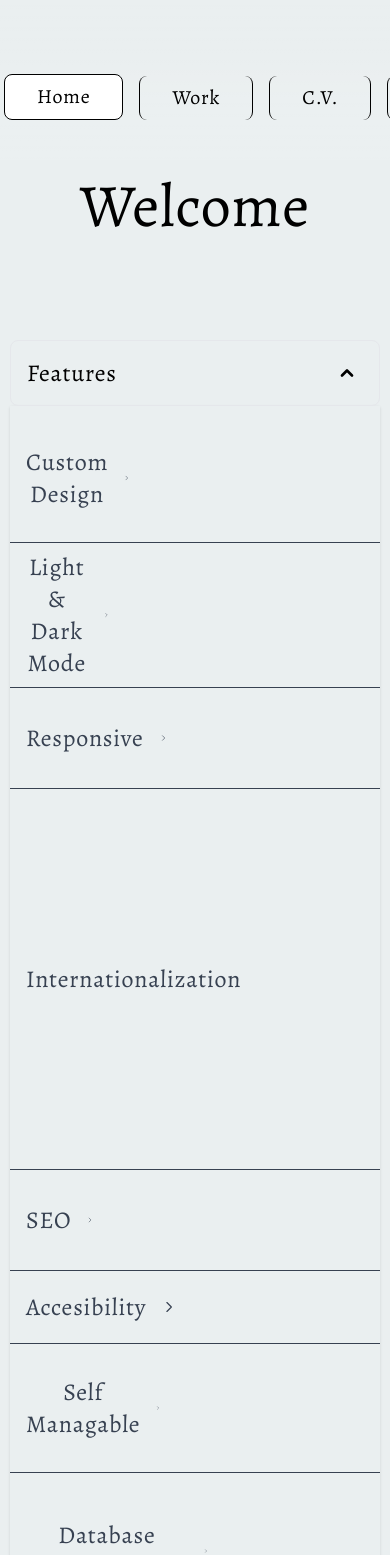
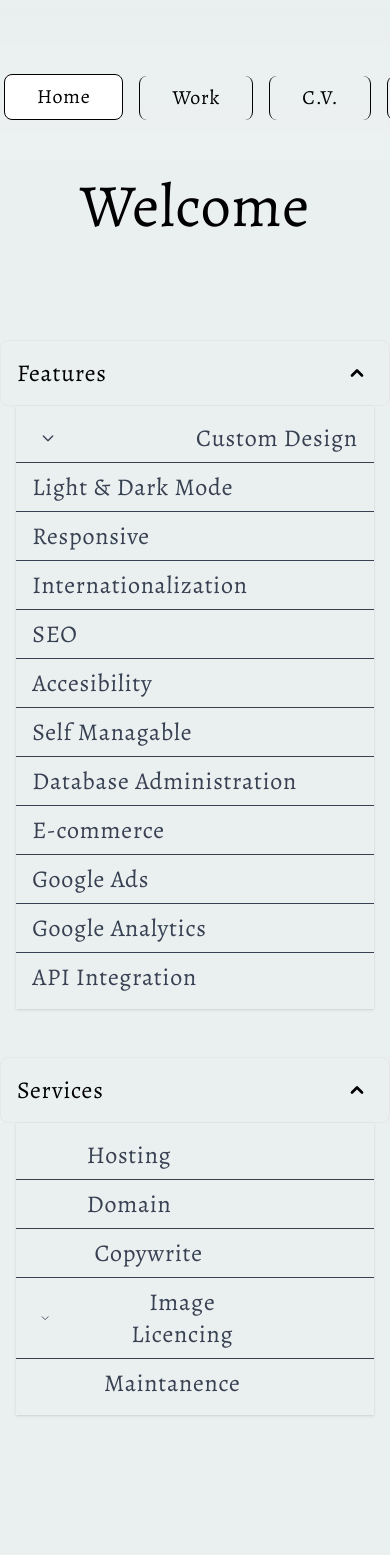
Before and after one commit to Tezcatlipoca0000/tez-web, a Next.js app: page /en in a window 390 px wide. Shown: the top 1555 px of the page. After the commit the page ends 1439 px from the top, so only its background shows below. Built offline with nearby package versions, Linux system fonts and the light colour scheme.

Commit message:
Fixed responsive design Features

```diff
--- a/app/[locale]/components/Features.js
+++ b/app/[locale]/components/Features.js
@@ -45,7 +45,7 @@ export default function Features({ dictionary }) {
                             <Image src={customBG} alt="custom design background image" fill style={{objectFit: "cover"}} className=""/>
                         </div>
                         <h3 className="z-10 text-4xl">{dictionary.Features.customTitle}</h3>
-                        <p className="z-10 featDesc">{dictionary.Features.customContent}</p>
+                        <p className="z-10 featDesc text-justify mt-5">{dictionary.Features.customContent}</p>
                     </div>
 
                     <div className="featCard" onClick={toggleFeature}>
@@ -53,7 +53,7 @@ export default function Features({ dictionary }) {
                             <Image src={colorModeBG} alt="color mode background image" fill style={{objectFit: "cover"}} className=""/>
                         </div>
                         <h3 className="z-10 text-4xl">{dictionary.Features.colorTitle}</h3>
-                        <p className="z-10 featDesc">{dictionary.Features.colorContent}</p>
+                        <p className="z-10 featDesc text-justify mt-5">{dictionary.Features.colorContent}</p>
                     </div>
 
                     <div className="featCard" onClick={toggleFeature}>
@@ -61,7 +61,7 @@ export default function Features({ dictionary }) {
                             <Image src={responsiveBG} alt="responsive design background image" fill style={{objectFit: "cover"}} className=""/>
                         </div>
                         <h3 className="z-10 text-4xl">{dictionary.Features.respTitle}</h3>
-                        <p className="z-10 featDesc">{dictionary.Features.respContent}</p>
+                        <p className="z-10 featDesc text-justify mt-5">{dictionary.Features.respContent}</p>
                     </div>
 
                     <div className="featCard" onClick={toggleFeature}>
@@ -69,7 +69,7 @@ export default function Features({ dictionary }) {
                             <Image src={interBG} alt="internationalization background image" fill style={{objectFit: "cover"}} className=""/>
                         </div>
                         <h3 className="z-10 text-4xl">{dictionary.Features.interTitle}</h3>
-                        <p className="z-10 featDesc">{dictionary.Features.interContent}</p>
+                        <p className="z-10 featDesc text-justify mt-5">{dictionary.Features.interContent}</p>
                     </div>
 
                     <div className="featCard" onClick={toggleFeature}>
@@ -77,7 +77,7 @@ export default function Features({ dictionary }) {
                             <Image src={seoBG} alt="SEO background image" fill style={{objectFit: "cover"}} className=""/>
                         </div>
                         <h3 className="z-10 text-4xl">{dictionary.Features.seoTitle}</h3>
-                        <p className="z-10 featDesc">{dictionary.Features.seoContent}</p>
+                        <p className="z-10 featDesc text-justify mt-5">{dictionary.Features.seoContent}</p>
                     </div>
 
                     <div className="featCard" onClick={toggleFeature}>
@@ -85,7 +85,7 @@ export default function Features({ dictionary }) {
                             <Image src={accesibBG} alt="Accesibility background image" fill style={{objectFit: "cover"}} className=""/>
                         </div>
                         <h3 className="z-10 text-4xl">{dictionary.Features.accesibTitle}</h3>
-                        <p className="z-10 featDesc">{dictionary.Features.accesibContent}</p>
+                        <p className="z-10 featDesc text-justify mt-5">{dictionary.Features.accesibContent}</p>
                     </div>
 
                     <div className="featCard" onClick={toggleFeature}>
@@ -93,7 +93,7 @@ export default function Features({ dictionary }) {
                             <Image src={manageBG} alt="Self-Manageable background image" fill style={{objectFit: "cover"}} className=""/>
                         </div>
                         <h3 className="z-10 text-4xl">{dictionary.Features.manageTitle}</h3>
-                        <p className="z-10 featDesc">{dictionary.Features.manageContent}</p>
+                        <p className="z-10 featDesc text-justify mt-5">{dictionary.Features.manageContent}</p>
                     </div>
 
                     <div className="featCard" onClick={toggleFeature}>
@@ -101,7 +101,7 @@ export default function Features({ dictionary }) {
                             <Image src={dbBG} alt="Database Administration background image" fill style={{objectFit: "cover"}} className=""/>
                         </div>
                         <h3 className="z-10 text-4xl">{dictionary.Features.dbTitle}</h3>
-                        <p className="z-10 featDesc">{dictionary.Features.dbContent}</p>
+                        <p className="z-10 featDesc text-justify mt-5">{dictionary.Features.dbContent}</p>
                     </div>
 
                     <div className="featCard" onClick={toggleFeature}>
@@ -109,7 +109,7 @@ export default function Features({ dictionary }) {
                             <Image src={ecommBG} alt="Ecommerce background image" fill style={{objectFit: "cover"}} className=""/>
                         </div>
                         <h3 className="z-10 text-4xl">{dictionary.Features.ecomTitle}</h3>
-                        <p className="z-10 featDesc">{dictionary.Features.ecomContent}</p>
+                        <p className="z-10 featDesc text-justify mt-5">{dictionary.Features.ecomContent}</p>
                     </div>
 
                     <div className="featCard" onClick={toggleFeature}>
@@ -117,7 +117,7 @@ export default function Features({ dictionary }) {
                             <Image src={adsBG} alt="Google Ads background image" fill style={{objectFit: "cover"}} className=""/>
                         </div>
                         <h3 className="z-10 text-4xl">{dictionary.Features.adsTitle}</h3>
-                        <p className="z-10 featDesc">{dictionary.Features.adsContent}</p>
+                        <p className="z-10 featDesc text-justify mt-5">{dictionary.Features.adsContent}</p>
                     </div>
 
                     <div className="featCard" onClick={toggleFeature}>
@@ -125,7 +125,7 @@ export default function Features({ dictionary }) {
                             <Image src={analBG} alt="Google Analytics background image" fill style={{objectFit: "cover"}} className=""/>
                         </div>
                         <h3 className="z-10 text-4xl">{dictionary.Features.analTitle}</h3>
-                        <p className="z-10 featDesc">{dictionary.Features.analContent}</p>
+                        <p className="z-10 featDesc text-justify mt-5">{dictionary.Features.analContent}</p>
                     </div>
 
                     <div className="featCard" onClick={toggleFeature}>
@@ -133,26 +133,30 @@ export default function Features({ dictionary }) {
                             <Image src={apiBG} alt="API Integration background image" fill style={{objectFit: "cover"}} className=""/>
                         </div>
                         <h3 className="z-10 text-4xl">{dictionary.Features.apiTitle}</h3>
-                        <p className="z-10 featDesc">{dictionary.Features.apiContent}</p>
+                        <p className="z-10 featDesc text-justify mt-5">{dictionary.Features.apiContent}</p>
                     </div>
 
                 </div>
             </div>
 
             {/* For smaller screens */}
-            <div className="w-11/12 my-6 lg:hidden">
+            <div className="w-screen my-6 flex flex-col justify-center items-center lg:hidden">
                 <button className="border rounded-lg w-full inline-flex justify-between text-2xl p-4" type="button" onClick={toggleFeatures}>
                     Features
-                    {down ? <ArrowDown /> : <ArrowUp />}
+                    {down ? <ArrowDown width="4"/> : <ArrowUp />}
                 </button>
 
-                <div id="featuresList" className="shadow w-full">
+                <div id="featuresList" className="shadow w-11/12">
                     <ul className="py-2 text-gray-700 dark:text-gray-200 divide-y divide-current rounded-lg">
                         <li>
                             <button className="featBtn" onClick={toggleFeature}>
-                                {dictionary.Features.customTitle}
-                                <ArrowRight />
-                                <span className="featDesc1">
+                                <div className=" w-full flex items-center justify-between">
+                                    <ArrowDown width="2"/>
+                                    <h3 className="">
+                                        {dictionary.Features.customTitle}
+                                    </h3>
+                                </div>
+                                <span className="featDesc text-center">
                                     {dictionary.Features.customContent}
                                 </span>
                             </button>
@@ -160,8 +164,8 @@ export default function Features({ dictionary }) {
                         <li>
                             <button className="featBtn">
                                 {dictionary.Features.colorTitle}
-                                <ArrowRight />
-                                <span className="featDesc1">
+
+                                <span className="featDesc text-center">
                                     {dictionary.Features.colorContent}
                                 </span>
                             </button>
@@ -169,8 +173,8 @@ export default function Features({ dictionary }) {
                         <li>
                             <button className="featBtn">
                                 {dictionary.Features.respTitle}
-                                <ArrowRight />
-                                <span className="featDesc1">
+
+                                <span className="featDesc text-center">
                                     {dictionary.Features.respContent}
                                 </span>
                             </button>
@@ -178,8 +182,8 @@ export default function Features({ dictionary }) {
                         <li>
                             <button className="featBtn">
                                 {dictionary.Features.interTitle}
-                                <ArrowRight />
-                                <span className="featDesc1">
+
+                                <span className="featDesc text-center">
                                     {dictionary.Features.interContent}
                                 </span>
                             </button>
@@ -187,8 +191,8 @@ export default function Features({ dictionary }) {
                         <li>
                             <button className="featBtn">
                                 {dictionary.Features.seoTitle}
-                                <ArrowRight />
-                                <span className="featDesc1">
+
+                                <span className="featDesc text-center">
                                     {dictionary.Features.seoContent}
                                 </span>
                             </button>
@@ -196,8 +200,8 @@ export default function Features({ dictionary }) {
                         <li>
                             <button className="featBtn">
                                 {dictionary.Features.accesibTitle}
-                                <ArrowRight />
-                                <span className="featDesc1">
+
+                                <span className="featDesc text-center">
                                     {dictionary.Features.accesibContent}
                                 </span>
                             </button>
@@ -205,8 +209,8 @@ export default function Features({ dictionary }) {
                         <li>
                             <button className="featBtn">
                                 {dictionary.Features.manageTitle}
-                                <ArrowRight />
-                                <span className="featDesc1">
+
+                                <span className="featDesc text-center">
                                     {dictionary.Features.manageContent}
                                 </span>
                             </button>
@@ -214,8 +218,8 @@ export default function Features({ dictionary }) {
                         <li>
                             <button className="featBtn">
                                 {dictionary.Features.dbTitle}
-                                <ArrowRight />
-                                <span className="featDesc1">
+
+                                <span className="featDesc text-center">
                                     {dictionary.Features.dbContent}
                                 </span>
                             </button>
@@ -223,8 +227,8 @@ export default function Features({ dictionary }) {
                         <li>
                             <button className="featBtn">
                                 {dictionary.Features.ecomTitle}
-                                <ArrowRight />
-                                <span className="featDesc1">
+
+                                <span className="featDesc text-center">
                                     {dictionary.Features.ecomContent}
                                 </span>
                             </button>
@@ -232,8 +236,8 @@ export default function Features({ dictionary }) {
                         <li>
                             <button className="featBtn">
                                 {dictionary.Features.adsTitle}
-                                <ArrowRight />
-                                <span className="featDesc1">
+
+                                <span className="featDesc text-center">
                                     {dictionary.Features.adsContent}
                                 </span>
                             </button>
@@ -241,8 +245,8 @@ export default function Features({ dictionary }) {
                         <li>
                             <button className="featBtn">
                                 {dictionary.Features.analTitle}
-                                <ArrowRight />
-                                <span className="featDesc1">
+
+                                <span className="featDesc text-center">
                                     {dictionary.Features.analContent}
                                 </span>
                             </button>
@@ -250,8 +254,8 @@ export default function Features({ dictionary }) {
                         <li>
                             <button className="featBtn">
                                 {dictionary.Features.apiTitle}
-                                <ArrowRight />
-                                <span className="featDesc1">
+
+                                <span className="featDesc text-center">
                                     {dictionary.Features.apiContent}
                                 </span>
                             </button>
--- a/app/[locale]/components/Services.js
+++ b/app/[locale]/components/Services.js
@@ -12,54 +12,74 @@ export default function Services({ dictionary }) {
         setDown(down ? false : true);
     }
     return (
-        <div className="w-11/12 my-6">
+        <div className="w-screen my-6 flex flex-col justify-center items-center">
             <button className="border rounded-lg w-full inline-flex justify-between text-2xl p-4" type="button" onClick={toggleServices}>
                 Services
-                {down ? <ArrowDown /> : <ArrowUp />}
+                {down ? <ArrowDown width="4"/> : <ArrowUp />}
             </button>
-            <div id="serviceList" className="shadow w-full">
+            <div id="serviceList" className="shadow w-11/12">
                 <ul className="py-2 text-gray-700 dark:text-gray-200 divide-y divide-current rounded-lg">
                     <li>
                         <button className="featBtn">
-                            {dictionary.Services.hostTitle}
-                            <ArrowRight />
-                            <span className="featDesc1">
+                            <div className="flex items-center">
+                                <ArrowDown width="2"/>
+                                <h3 className="ml-[33%]">
+                                    {dictionary.Services.hostTitle}
+                                </h3>
+                            </div>
+                            <span className="featDesc">
                                 {dictionary.Services.hostContent}
                             </span>
                         </button>
                     </li>
                     <li>
                         <button className="featBtn">
-                            {dictionary.Services.domTitle}
-                            <ArrowRight />
-                            <span className="featDesc1">
+                            <div className="flex items-center">
+                                <ArrowDown width="2"/>
+                                <h3 className="ml-[33%]">
+                                    {dictionary.Services.domTitle}
+                                </h3>
+                            </div>
+                            <span className="featDesc">
                                 {dictionary.Services.domContent}
                             </span>
                         </button>
                     </li>
                     <li>
                         <button className="featBtn">
-                            {dictionary.Services.writeTitle}
-                            <ArrowRight />
-                            <span className="featDesc1">
+                            <div className="flex items-center">
+                                <ArrowDown width="2"/>
+                                <h3 className="ml-[33%]">
+                                    {dictionary.Services.writeTitle}
+                                </h3>
+                            </div>
+                            <span className="featDesc">
                                 {dictionary.Services.writeContent}
                             </span>
                         </button>
                     </li>
                     <li>
                         <button className="featBtn">
-                            {dictionary.Services.imgTitle}
-                            <ArrowRight />
-                            <span className="featDesc1">
+                            <div className="flex items-center">
+                                <ArrowDown width="2"/>
+                                <h3 className="ml-[33%]">
+                                    {dictionary.Services.imgTitle}
+                                </h3>
+                            </div>
+                            <span className="featDesc">
                                 {dictionary.Services.imgContent}
                             </span>
                         </button>
                     </li>
                     <li>
                         <button className="featBtn">
-                            {dictionary.Services.maintTitle}
-                            <ArrowRight />
-                            <span className="featDesc1">
+                            <div className="flex items-center">
+                                <ArrowDown width="2"/>
+                                <h3 className="ml-[33%]">
+                                    {dictionary.Services.maintTitle}
+                                </h3>
+                            </div>
+                            <span className="featDesc">
                                 {dictionary.Services.maintContent}
                             </span>
                         </button>
--- a/app/[locale]/globals.css
+++ b/app/[locale]/globals.css
@@ -63,34 +63,30 @@
     @apply border flex w-1/2 justify-center items-center
   }
 
-  /* **** Features **** */
+                                                    /* **** Features **** */
 
-  /* ****          ****           Small screen Layout **** */
+  /* ****          Small screen Layout **** */
 
   .featBtn {
-    @apply w-full px-4 py-2 inline-flex items-center space-x-4 hover:transition-[padding] duration-500 ease-in-out hover:pl-10 hover:animate-[bounceRight_500ms_ease-in-out_1] text-2xl
+    @apply w-full inline-flex flex-col px-4 py-2 space-x-4 hover:transition-[padding] duration-500 ease-in-out hover:pl-10 hover:animate-[bounceRight_500ms_ease-in-out_1] text-2xl
   }
 
-  .featDesc1 {
-    @apply opacity-0 text-xl text-justify
+  .featDesc {
+    @apply w-auto h-auto max-h-0 max-w-0 overflow-hidden opacity-0 text-xl
   }
 
   .descAppear {
-    @apply transition-opacity duration-500 ease-in opacity-100
+    @apply max-w-full max-h-full transition-opacity duration-500 ease-in opacity-100
   }
 
-  .featBtn:hover .featDesc1 {
+  .featBtn:hover .featDesc {
     @apply descAppear
   }
 
-  /* ****          ****           Big screen Layout **** */
+  /* ****          Big screen Layout **** */
 
   .featCard {
     @apply relative flex flex-col justify-center items-center w-[32%] min-h-[13rem] border p-10 m-1
-  }
-
-  .featDesc {
-    @apply w-auto h-auto max-h-0 max-w-0 overflow-hidden opacity-0 text-justify mt-5
   }
 
   .descAppear2 {
--- a/app/[locale]/icons/ArrowDown.js
+++ b/app/[locale]/icons/ArrowDown.js
@@ -1,7 +1,7 @@
-export default function ArrowDown() {
+export default function ArrowDown({ width }) {
     return (
         <svg className="w-4 h-4 m-2" aria-hidden="true" fill="none" stroke="currentColor" viewBox="0 0 24 24" xmlns="http://www.w3.org/2000/svg">
-            <path strokeLinecap="round" strokeLinejoin="round" strokeWidth="4" d="M19 9l-7 7-7-7"></path>
+            <path strokeLinecap="round" strokeLinejoin="round" strokeWidth={width} d="M19 9l-7 7-7-7"></path>
         </svg>
     );
 }
```
